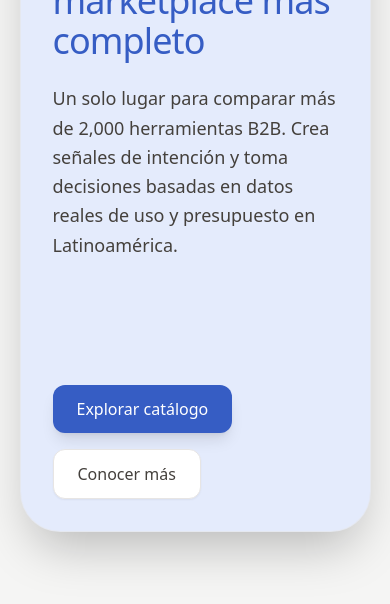
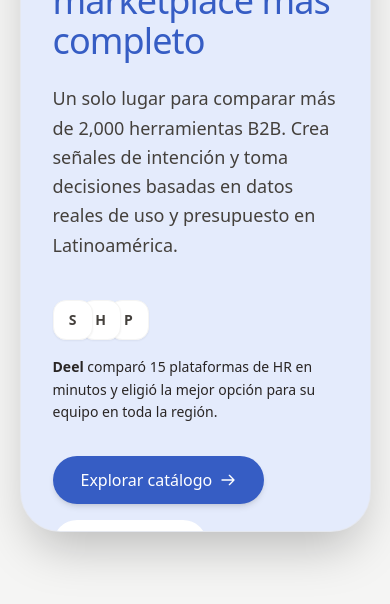
Before and after one commit to mxfounders/showcasemx, a Next.js app: page /aplicar in a window 390 px wide. Shown: the part 5572-6176 px from the top of the page. Built offline with nearby package versions, Linux system fonts and the light colour scheme; no server answers; the database is empty.

Commit message:
feat(landing): refine gsaps cards with overlapping icons, testimonials and pill buttons

```diff
--- a/src/components/landing-stacking-cards.tsx
+++ b/src/components/landing-stacking-cards.tsx
@@ -18,6 +18,11 @@ const stackData = [
     description: "Un solo lugar para comparar más de 2,000 herramientas B2B. Crea señales de intención y toma decisiones basadas en datos reales de uso y presupuesto en Latinoamérica.",
     color: { soft: brandColors.blue.soft, solid: brandColors.blue.solid },
     button: "Explorar catálogo",
+    icons: ["S", "H", "P"],
+    testimonial: {
+      bold: "Deel",
+      text: " comparó 15 plataformas de HR en minutos y eligió la mejor opción para su equipo en toda la región."
+    }
   },
   {
     id: "agents",
@@ -26,6 +31,11 @@ const stackData = [
     description: "Nuestra IA analiza tu industria, tamaño y presupuesto para recomendarte el stack tecnológico exacto que usan las empresas más exitosas de tu sector.",
     color: { soft: brandColors.terracotta.soft, solid: brandColors.terracotta.solid },
     button: "Ver recomendaciones",
+    icons: ["K", "C", "M"],
+    testimonial: {
+      bold: "Kueski",
+      text: " ahorró 40 horas de investigación usando nuestro motor de recomendaciones para escalar su stack de ciberseguridad."
+    }
   },
   {
     id: "enrichment",
@@ -34,6 +44,11 @@ const stackData = [
     description: "Deja de pagar por licencias que nadie usa. Conecta tu stack y recibe alertas automáticas sobre gastos duplicados y renovaciones próximas.",
     color: { soft: brandColors.sage.soft, solid: brandColors.sage.solid },
     button: "Optimizar gastos",
+    icons: ["💰", "📉", "⚡"],
+    testimonial: {
+      bold: "Kavak",
+      text: " detectó y eliminó $12,000 USD en licencias duplicadas de software durante su primer mes de uso en la plataforma."
+    }
   },
   {
     id: "outbound",
@@ -42,6 +57,11 @@ const stackData = [
     description: "No te quedes a la mitad. Te conectamos directamente con agencias y consultores verificados que configurarán tu software nuevo en tiempo récord.",
     color: { soft: brandColors.lavender.soft, solid: brandColors.lavender.solid },
     button: "Contactar expertos",
+    icons: ["🤝", "🚀", "💡"],
+    testimonial: {
+      bold: "Clara",
+      text: " redujo su tiempo de implementación de ERP de 3 meses a solo 2 semanas gracias a un partner certificado."
+    }
   }
 ];
 
@@ -116,16 +136,38 @@ export function LandingStackingCards() {
               {item.description}
             </p>
 
-            <div className="mt-auto md:mt-0 flex flex-wrap gap-4 items-center">
+            <div className="mt-auto md:mt-0">
+              {/* Overlapping Mockups & Testimonial */}
+              <div className="flex items-center -space-x-3 mb-4">
+                {item.icons.map((icon, i) => (
+                  <div
+                    key={i}
+                    className="w-10 h-10 sm:w-12 sm:h-12 rounded-[0.8rem] bg-white shadow-sm border border-stone-100 flex items-center justify-center text-stone-700 font-bold text-sm sm:text-base relative"
+                    style={{ zIndex: item.icons.length - i }}
+                  >
+                    {icon}
+                  </div>
+                ))}
+              </div>
+              <p className="text-sm sm:text-base text-stone-800 max-w-md mb-8 leading-relaxed">
+                <strong>{item.testimonial.bold}</strong>{item.testimonial.text}
+              </p>
+
+              {/* Action Buttons */}
+              <div className="flex flex-wrap gap-4 items-center">
                 <button
-                className="px-6 py-3 rounded-xl text-white font-medium shadow-lg hover:shadow-xl hover:-translate-y-0.5 transition-all"
+                  className="px-7 py-3 rounded-full text-white font-medium shadow-md hover:shadow-lg hover:-translate-y-0.5 transition-all flex items-center gap-2 group"
                   style={{ backgroundColor: item.color.solid }}
                 >
                   {item.button}
+                  <svg className="w-4 h-4 transition-transform group-hover:translate-x-1" fill="none" viewBox="0 0 24 24" stroke="currentColor">
+                    <path strokeLinecap="round" strokeLinejoin="round" strokeWidth={2} d="M14 5l7 7m0 0l-7 7m7-7H3" />
+                  </svg>
                 </button>
-              <button className="px-6 py-3 rounded-xl bg-white text-stone-700 font-medium shadow-sm border border-stone-200 hover:bg-stone-50 transition-all">
+                <button className="px-7 py-3 rounded-full bg-white text-stone-800 font-medium shadow-sm transition-all hover:bg-stone-50 hover:shadow-md">
                   Conocer más
                 </button>
+              </div>
             </div>
           </div>
 
```
Lines whose indentation alone changed are shown as unchanged.
